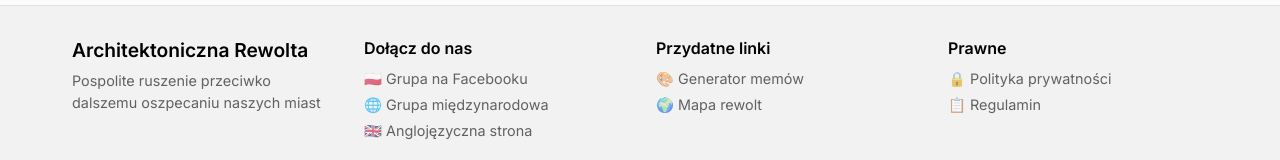
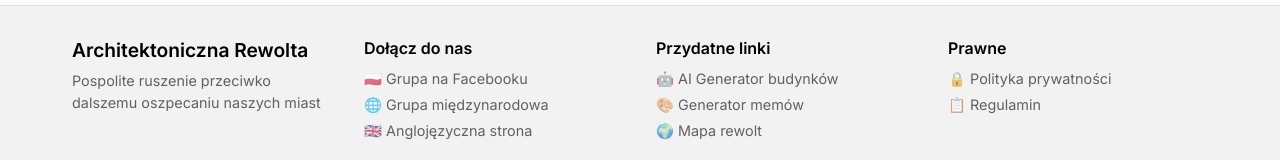
Before and after one commit to raburski/rewolta, a Next.js app: page /ai in a window 1280 px wide. Shown: the part 628-788 px from the top of the page. Built offline with nearby package versions, Linux system fonts and the light colour scheme.

Commit message:
feat: ai gen in footer

```diff
--- a/src/app/components/Footer/Footer.tsx
+++ b/src/app/components/Footer/Footer.tsx
@@ -28,6 +28,9 @@ export default function Footer() {
 				<div className={styles.footerSection}>
 					<h4>Przydatne linki</h4>
 					<div className={styles.footerLinks}>
+						<Link href="/ai">
+							🤖 AI Generator budynków
+						</Link>
 						<Link href="/meme">
 							🎨 Generator memów
 						</Link>
```
